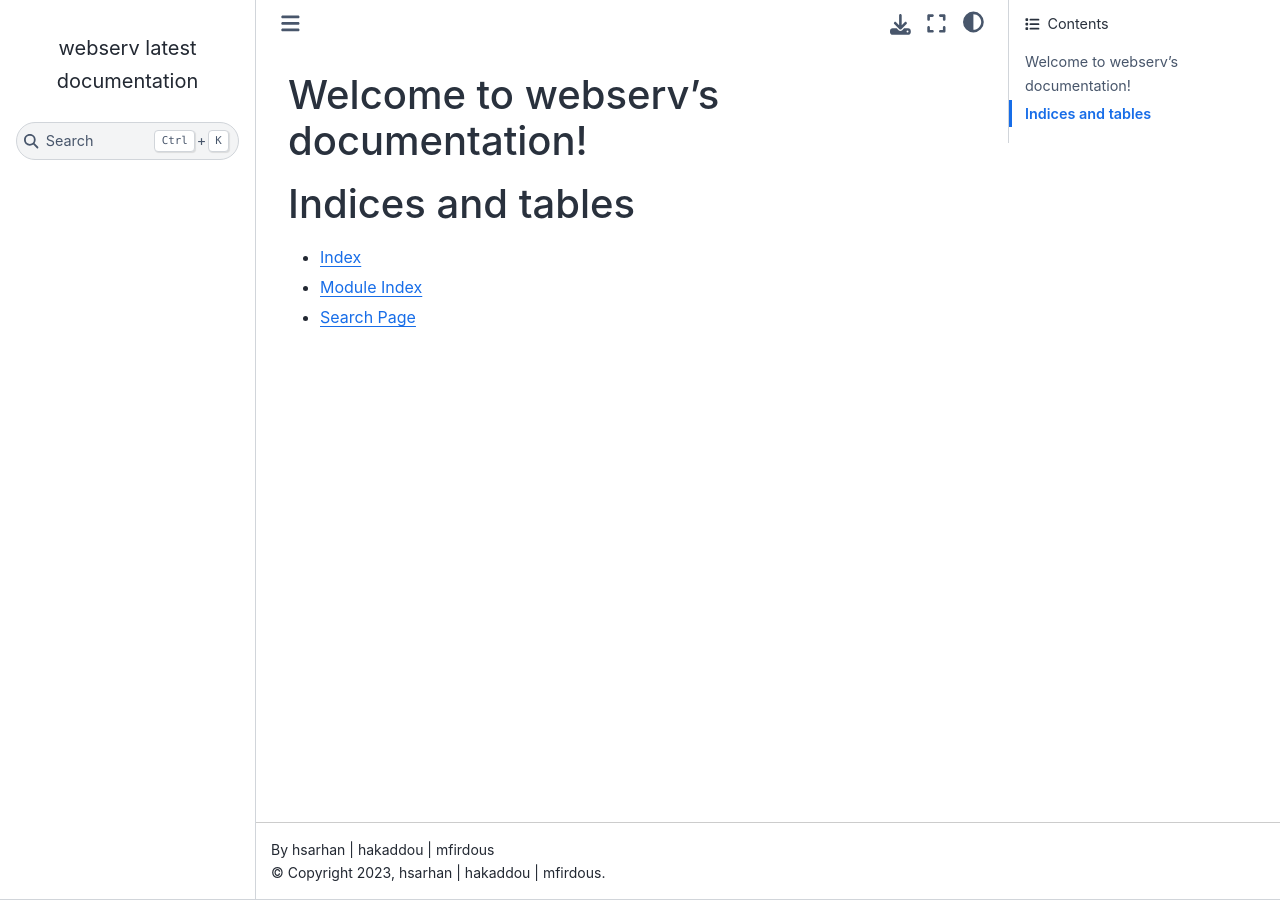
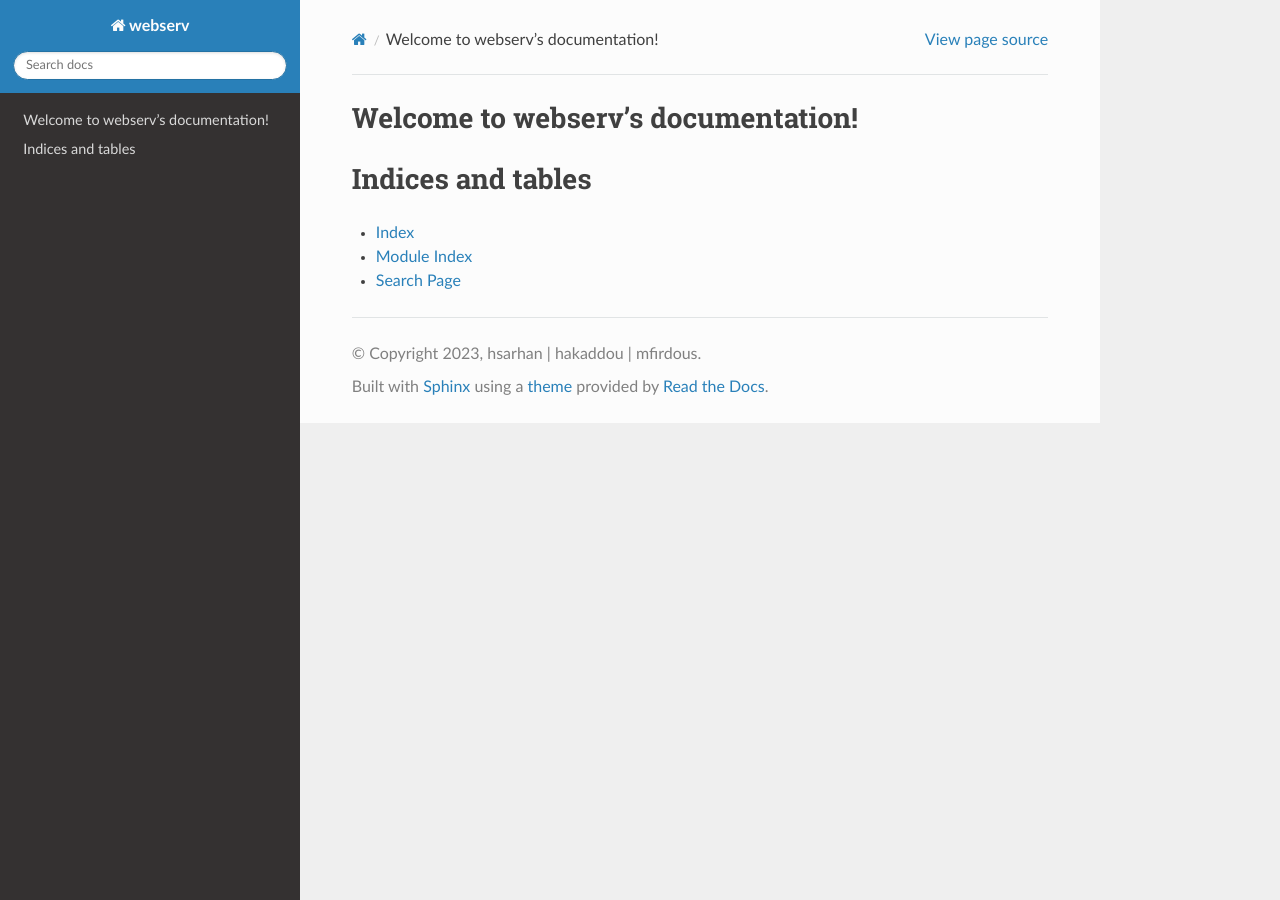
Before and after one commit to h-sarhan/webserv, a Sphinx documentation site: the page built from docs/sphinx/source/index.rst, in a window 1280 px wide. Built offline with Sphinx 7.4.7 and the Read the Docs theme 2.0.0, drawn with Linux system fonts in a browser that asks for light colours; pages that are not in the unit, such as notebooks, are missing from menus.

Commit message:
Changed documentation theme

```diff
--- a/docs/sphinx/source/conf.py
+++ b/docs/sphinx/source/conf.py
@@ -32,7 +32,8 @@ release = 'latest'
 # ones.
 extensions = [
     'breathe',
-    'exhale'
+    'exhale',
+    'sphinx_rtd_theme',
 ]
 
 # Add any paths that contain templates here, relative to this directory.
@@ -49,7 +50,7 @@ exclude_patterns = []
 # The theme to use for HTML and HTML Help pages.  See the documentation for
 # a list of builtin themes.
 #
-html_theme = 'sphinx_book_theme'
+html_theme = 'sphinx_rtd_theme'
 
 # Add any paths that contain custom static files (such as style sheets) here,
 # relative to this directory. They are copied after the builtin static files,
```
